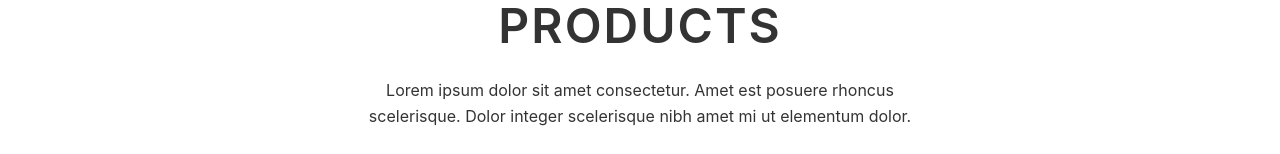
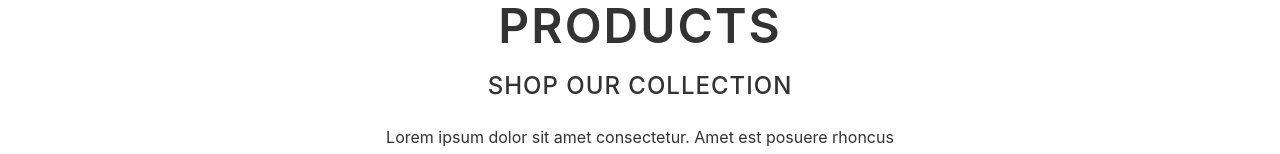
Before and after one commit to RealityDenied/Appscrip-task-Vikash, a Next.js app: page / in a window 1280 px wide. Shown: the part 258-412 px from the top of the page. Built offline with nearby package versions, Linux system fonts and the light colour scheme; no server answers.

Commit message:
seo friendly

```diff
--- a/app/globals.css
+++ b/app/globals.css
@@ -208,8 +208,19 @@ a {
   letter-spacing: 2px;
   color: #333;
   text-transform: uppercase;
+  margin-bottom: 16px;
+  line-height: 1.2;
+  text-align: center;
+}
+
+.quote-subtitle {
+  font-size: 24px;
+  font-weight: 500;
+  letter-spacing: 1px;
+  color: #333;
+  text-transform: uppercase;
   margin-bottom: 24px;
-  line-height: 1.2;
+  line-height: 1.3;
   text-align: center;
 }
 
--- a/app/layout.tsx
+++ b/app/layout.tsx
@@ -11,8 +11,22 @@ export default function RootLayout({
 }: {
   children: React.ReactNode
 }) {
+  const schema = {
+    '@context': 'https://schema.org',
+    '@type': 'WebSite',
+    name: 'Shopping Page - Ecommerce Store',
+    description: 'Discover amazing products at our online shopping store. Browse through a wide selection of quality items with great prices.',
+    url: 'https://your-domain.com',
+  }
+
   return (
     <html lang="en">
+      <head>
+        <script
+          type="application/ld+json"
+          dangerouslySetInnerHTML={{ __html: JSON.stringify(schema) }}
+        />
+      </head>
       <body>{children}</body>
     </html>
   )
--- a/app/page.tsx
+++ b/app/page.tsx
@@ -89,6 +89,7 @@ export default async function HomePage() {
       <section className="quote-section">
         <div className="quote-container">
           <h1 className="quote-title">DISCOVER OUR PRODUCTS</h1>
+          <h2 className="quote-subtitle">Shop Our Collection</h2>
           <p className="quote-text">
             Lorem ipsum dolor sit amet consectetur. Amet est posuere rhoncus scelerisque. Dolor integer scelerisque nibh amet mi ut elementum dolor.
           </p>
```
